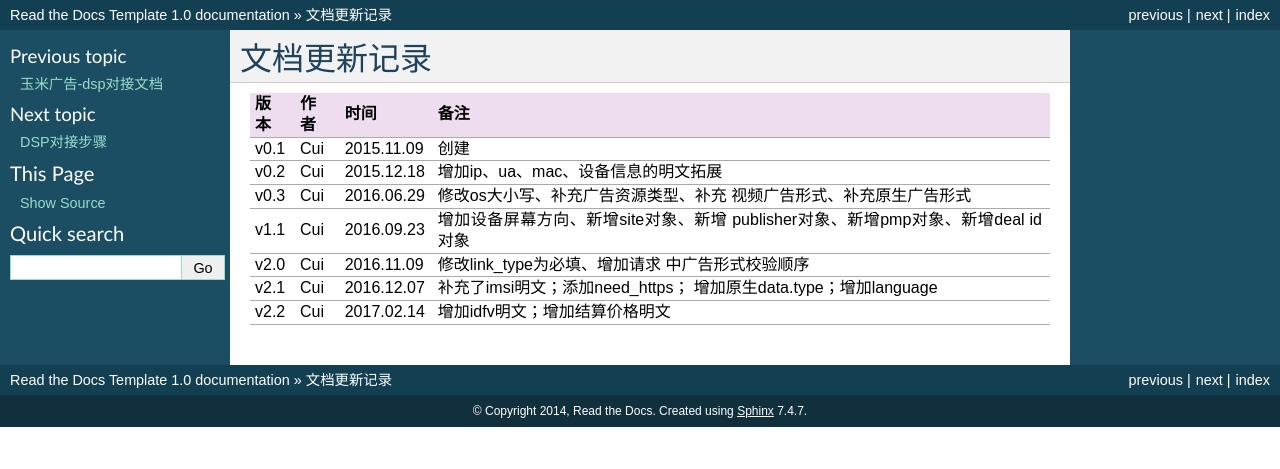
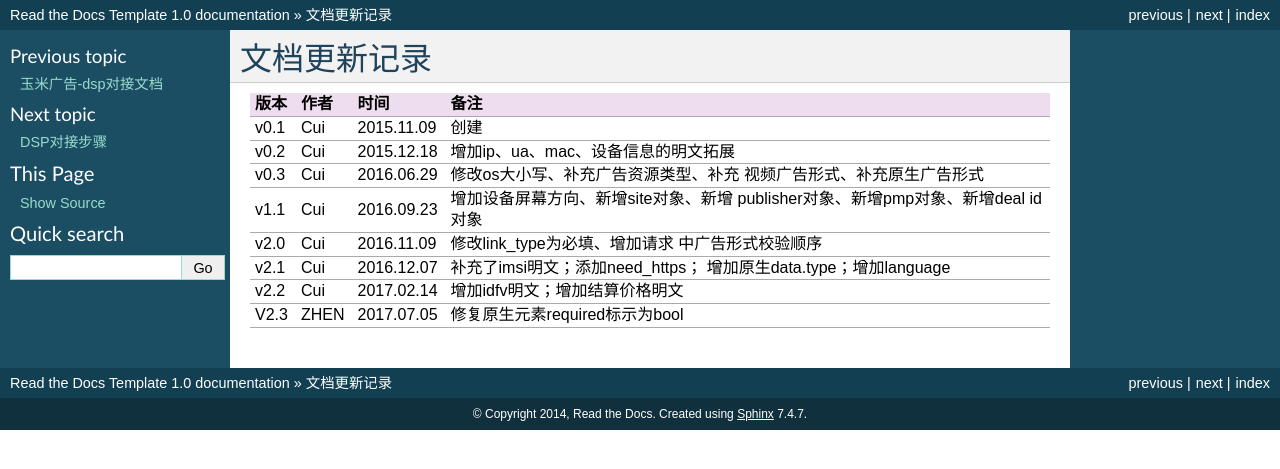
Before and after one commit to yumimobi/adx_dsp_doc, a Sphinx documentation site: the page built from docs/a-first.rst, in a window 1280 px wide. Shown: the top 469 px of the page. Built offline with Sphinx 7.4.7, drawn with Linux system fonts in a browser that asks for light colours.

Commit message:
修复原生元素required标示

```diff
--- a/docs/a-first.rst
+++ b/docs/a-first.rst
@@ -23,3 +23,5 @@
 +---------------+----------+------------+--------------------------------------+
 | v2.2          | Cui      | 2017.02.14 | 增加idfv明文；增加结算价格明文       |
 +---------------+----------+------------+--------------------------------------+
+| V2.3          | ZHEN     | 2017.07.05 | 修复原生元素required标示为bool       |
++---------------+----------+------------+--------------------------------------+
```
